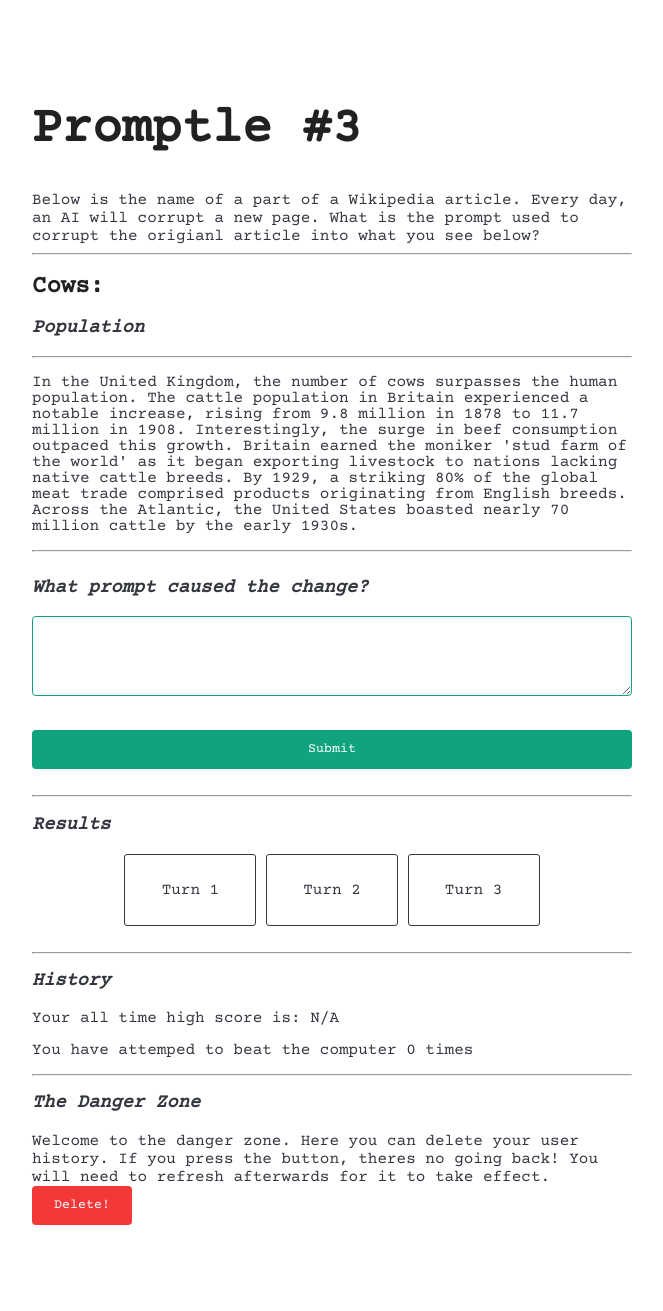
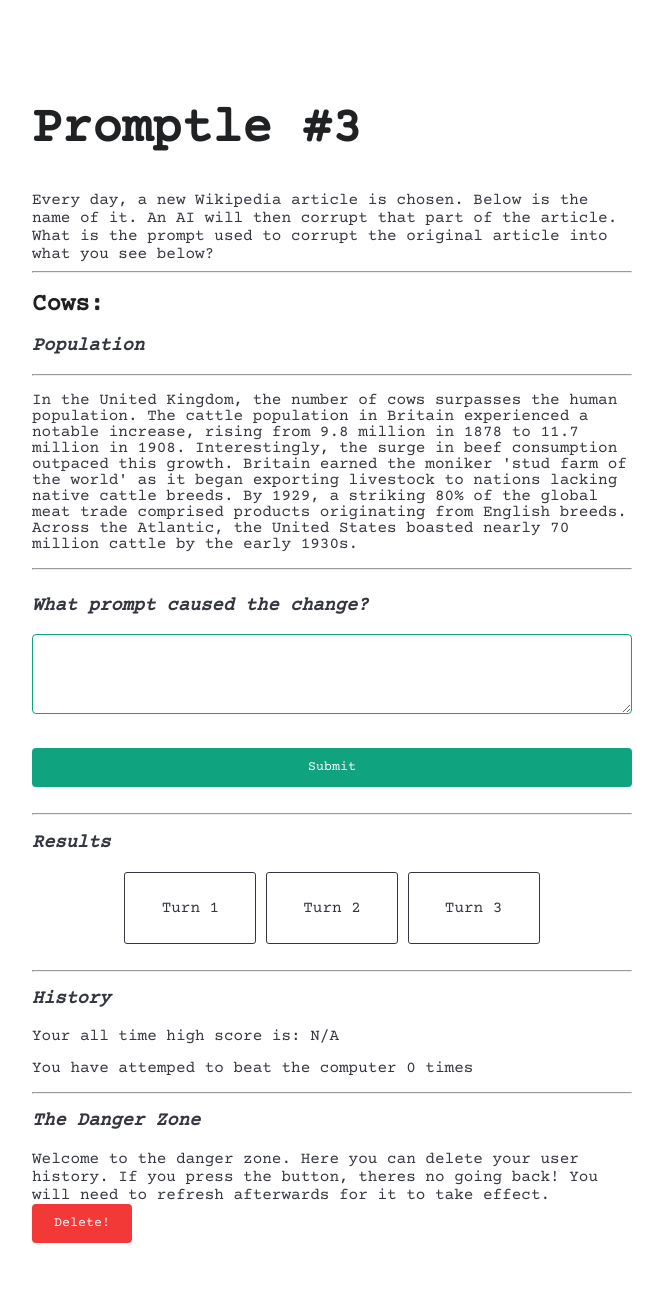
Before and after one commit to andrewblance/promptle, a Flask app: page / in a window 1280 px wide. Shown: the whole page, without its empty margins (308-971 px from the left). Before the commit the page ends 1225 px from the top, so only its background shows below. Run offline with Flask 3, Linux system fonts and the light colour scheme; some libraries are stand-ins or nearby versions.

Commit message:
text at top

```diff
--- a/templates/base.html
+++ b/templates/base.html
@@ -10,9 +10,10 @@
     <body>
       <div class="container p-3">
         <h1>{{ BigTitle }}</h1>
-        Below is the name of a part of a Wikipedia article.
-        Every day, an AI will corrupt a new page.
-        What is the prompt used to corrupt the origianl article into what you see below?
+        Every day, a new Wikipedia article is chosen.
+        Below is the name of it.
+        An AI will then corrupt that part of the article.
+        What is the prompt used to corrupt the original article into what you see below?
         <hr>
         <h2>{{ title }}</h2>
         <h3>{{ subtitle }}</h3>
```
